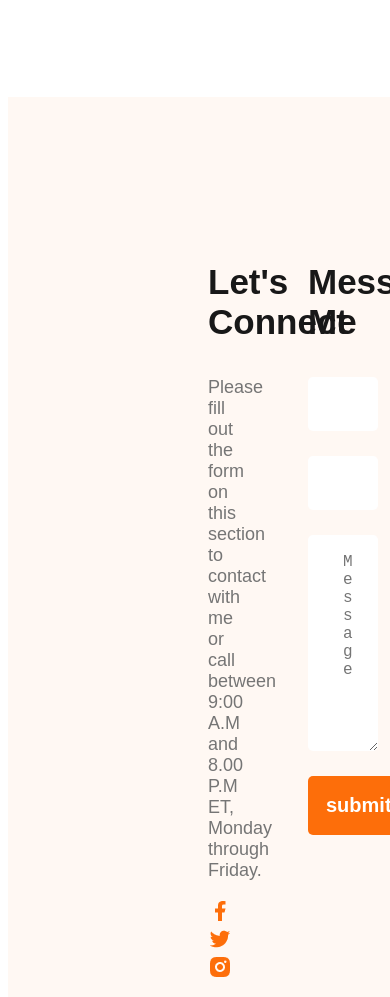
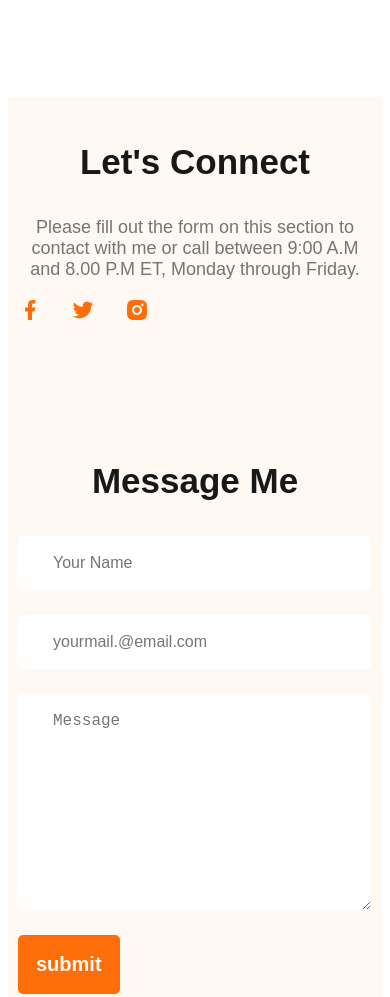
Before and after one commit to bibjaw99/ph_portfolio, a plain HTML site: page index.html in a window 390 px wide. Shown: the part 5109-6106 px from the top of the page. Drawn offline with Linux system fonts and the light colour scheme.

Commit message:
Added responsiveness

```diff
--- a/index.html
+++ b/index.html
@@ -14,6 +14,7 @@
   </head>
 
   <body>
+    <!-- ============================================== -->
     <header class="header">
       <nav>
         <h3 class="nav-title">Ma<span class="text-primary">r</span>y</h3>
@@ -40,6 +41,7 @@
       </div>
     </header>
 
+    <!-- ============================================== -->
     <main>
       <section class="about">
         <h3 class="section-title">About Me</h3>
@@ -77,6 +79,7 @@
         </div>
       </section>
 
+      <!-- ============================================== -->
       <!-- what i do section -->
       <section>
         <h3 class="section-title">What I Do</h3>
@@ -132,7 +135,8 @@
         </div>
       </section>
 
-      <!-- Resume Section -->
+      <!-- ============================================== -->
+      <!-- Resume Section Starts -->
 
       <section>
         <h3 class="section-title">A Summary of My Resume</h3>
@@ -222,7 +226,11 @@
         </div>
       </section>
     </main>
-    <footer>
+    <!-- Resume Section ends -->
+
+    <!-- ============================================== -->
+    <!-- Start of footer section -->
+    <footer class="footer">
       <div class="footer-column">
         <h3 class="section-title">Let's Connect</h3>
         <p class="section-des">
@@ -251,5 +259,7 @@
         </form>
       </div>
     </footer>
+    <!-- end of footer section -->
+    <!-- ============================================== -->
   </body>
 </html>
```
